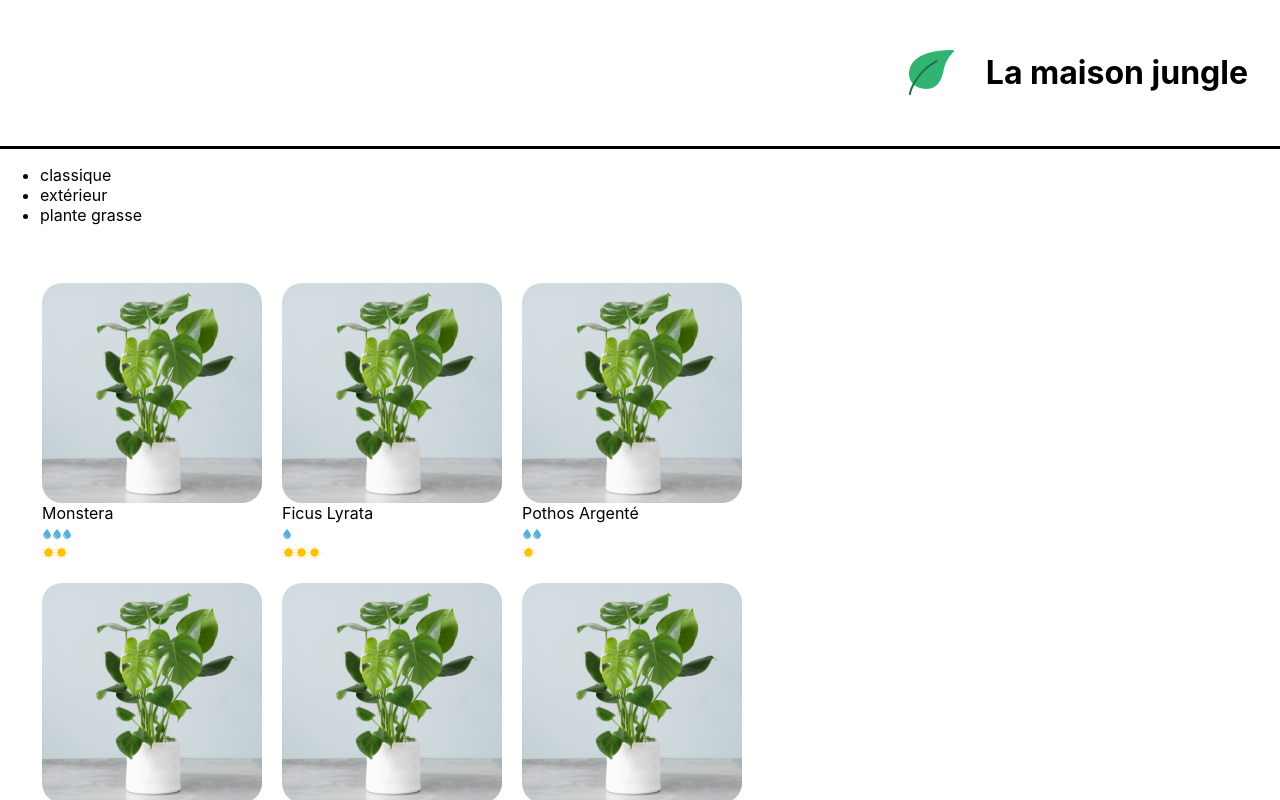
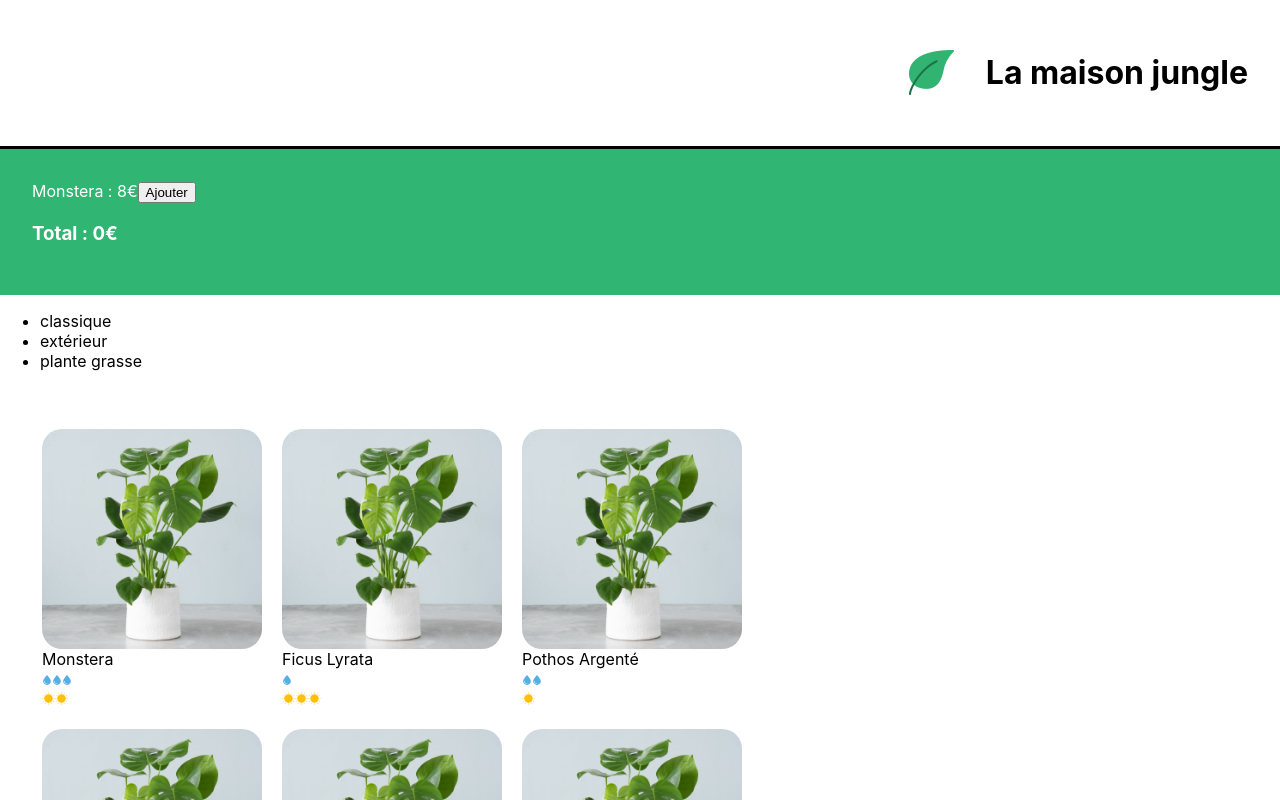
Before and after one commit to AlaskanMute/la-maison-jungle, a React (Create React App) app: page / in a window 1280 px wide. Shown: the top 800 px of the page. Built offline with nearby package versions, Linux system fonts and the light colour scheme.

Commit message:
add useState to Cart.js

```diff
--- a/src/components/App.js
+++ b/src/components/App.js
@@ -1,7 +1,7 @@
 // App.js
 import logo from '../assets/logo.png'
 import Banner from './Banner';
-//import Cart from './Cart'
+import Cart from './Cart'
 import ShoppingList from './ShoppingList'
 import QuestionForm from './QuestionForm';
 import Footer from './Footer';
@@ -13,7 +13,7 @@ function App() {
                         <img src={logo} alt='La maison jungle' className='lmj-logo' />
 				                <h1 className='lmj-title'>La maison jungle</h1>
                 </Banner>
-                {/*<Cart/> */}
+                <Cart/>
                 <ShoppingList/>
                 <QuestionForm/>
                 <Footer/>
--- a/src/components/Cart.js
+++ b/src/components/Cart.js
@@ -1,22 +1,23 @@
 // Cart.js
 
 import '../styles/Cart.css'
+import { useState } from 'react'
 
 
 function Cart() {
 	const monsteraPrice = 8
-	const ivyPrice = 10
-	const flowerPrice = 15
+	const [cart, updateCart] = useState(0)
+
 	return (
 		<div className='lmj-cart'>
-			<h2>Panier</h2>
-			<ul>
-				<li>Monstera : {monsteraPrice}€</li>
-				<li>Lierre : {ivyPrice}€</li>
-				<li>Fleurs : {flowerPrice}€</li>
-			</ul>
-			Total des achat : {monsteraPrice + ivyPrice + flowerPrice}€
-		</div>
+            <div>
+                Monstera : {monsteraPrice}€
+                <button onClick={() => updateCart(cart + 1)}>
+                    Ajouter
+                </button>
+            </div>
+            <h3>Total : {monsteraPrice * cart}€</h3>
+        </div>
 	)
 }
 
```
